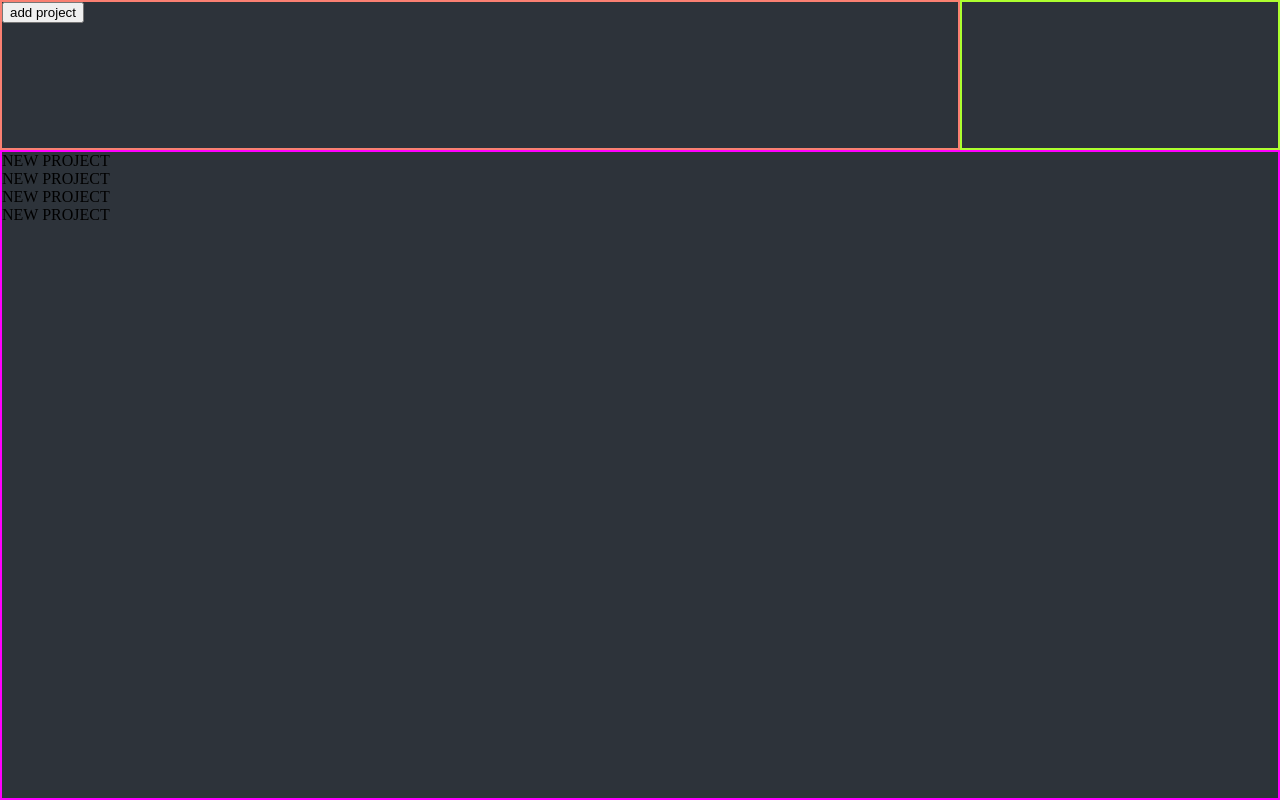
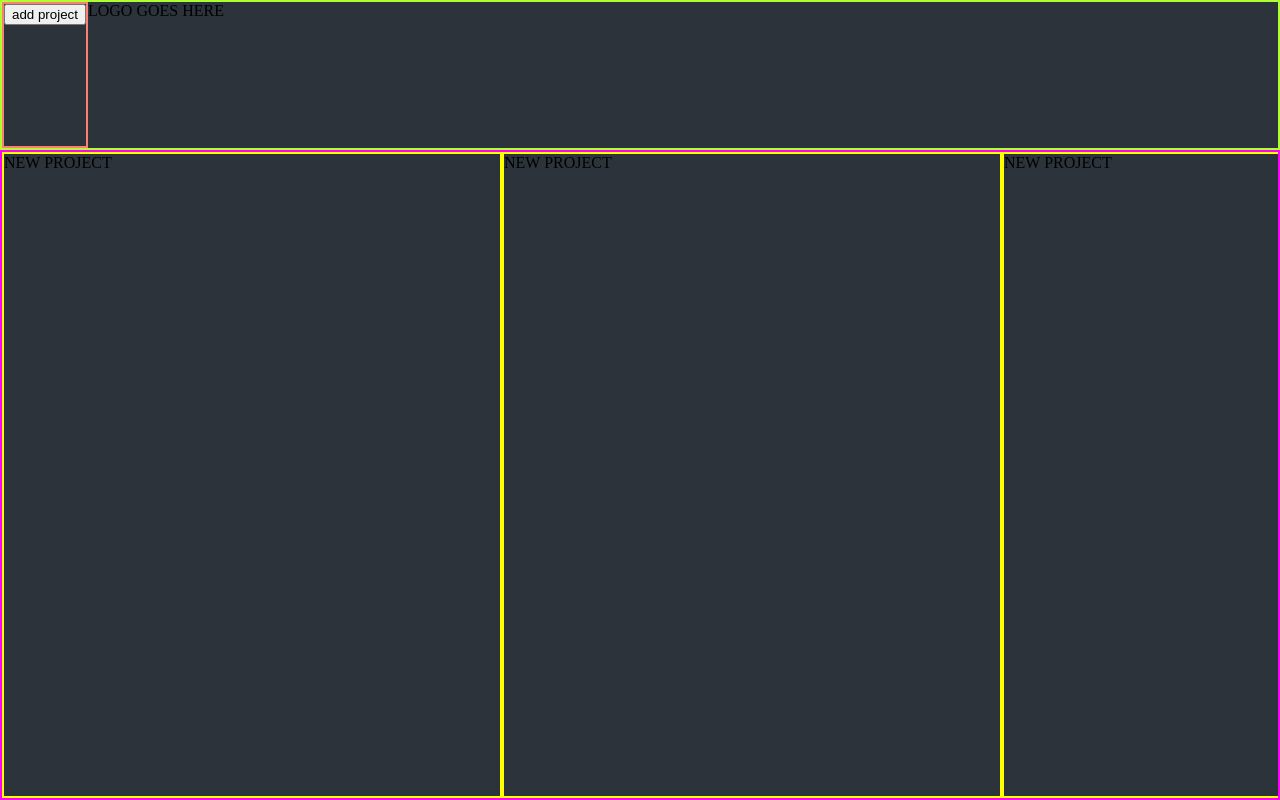
Before and after one commit to aarcThom/top-todo, a website built with webpack: page dist/index.html in a window 1280 px wide. Both pictures are taken after a click on the button "add project". Built offline with nearby package versions, Linux system fonts and the light colour scheme.

Commit message:
Add basic DOM project addition

```diff
--- a/src/dom.js
+++ b/src/dom.js
@@ -6,6 +6,7 @@ const canvas = document.querySelector('#canvas');
 // dom elements ===========================
 function projectDomFactory () {
   const newProj = document.createElement('div');
+  newProj.className = 'project';
   newProj.innerHTML = 'NEW PROJECT';
   return newProj;
 };
--- a/src/style.css
+++ b/src/style.css
@@ -2,33 +2,46 @@ body {
     margin: 0;
     padding: 0;
     height: 100vh;
+    width: 100vw;
     background-color: rgb(45, 51, 58);
 
     display: grid;
-    grid-template-columns: auto auto min(800px, 25%);
     grid-template-rows: 150px auto;
 }
 
 #header {
-    grid-column: 3;
     grid-row: 1;
     border: 2px solid greenyellow;
-    height: 100%;
+    height: 150px;
     box-sizing: border-box;
+
+    display: flex;
 }
 
 #side-bar {
-    grid-column: 1 / 3 ;
-    grid-row: 1;
     border: 2px solid salmon;
     height: 100%;
     box-sizing: border-box;
 }
 
 #canvas {
-    grid-column: 1 / 4;
     grid-row: 2;
     border: 2px solid magenta;
     height: 100%;
     box-sizing: border-box;
+    width: 100vw;
+
+    display: flex;
+    flex-wrap: nowrap;
+    overflow-y: hidden;
+    overflow-x: scroll;
 }
+
+.project {
+    flex: auto;
+    min-width: 500px;
+    max-width: 800px;
+    height: 100%;
+    border: 2px solid yellow;
+    box-sizing: border-box;
+}
```
Also changed, not shown: dist/bundle.js, dist/index.html.
